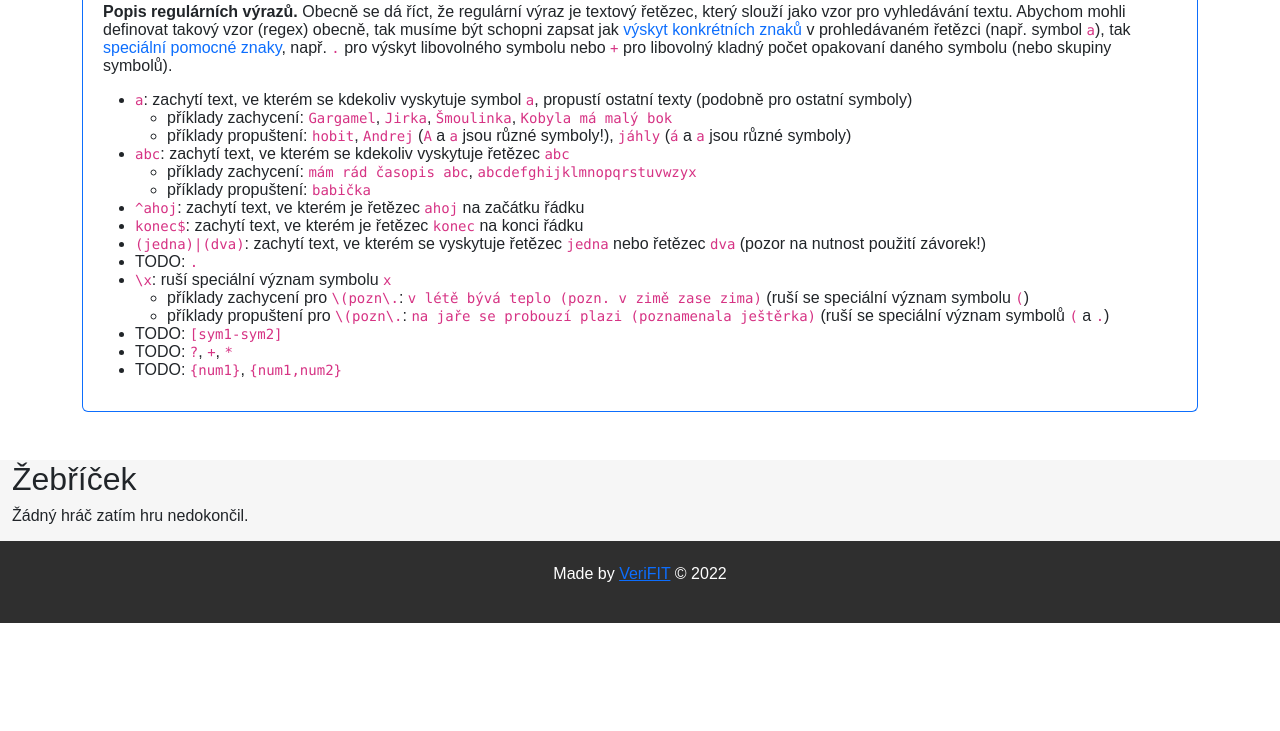
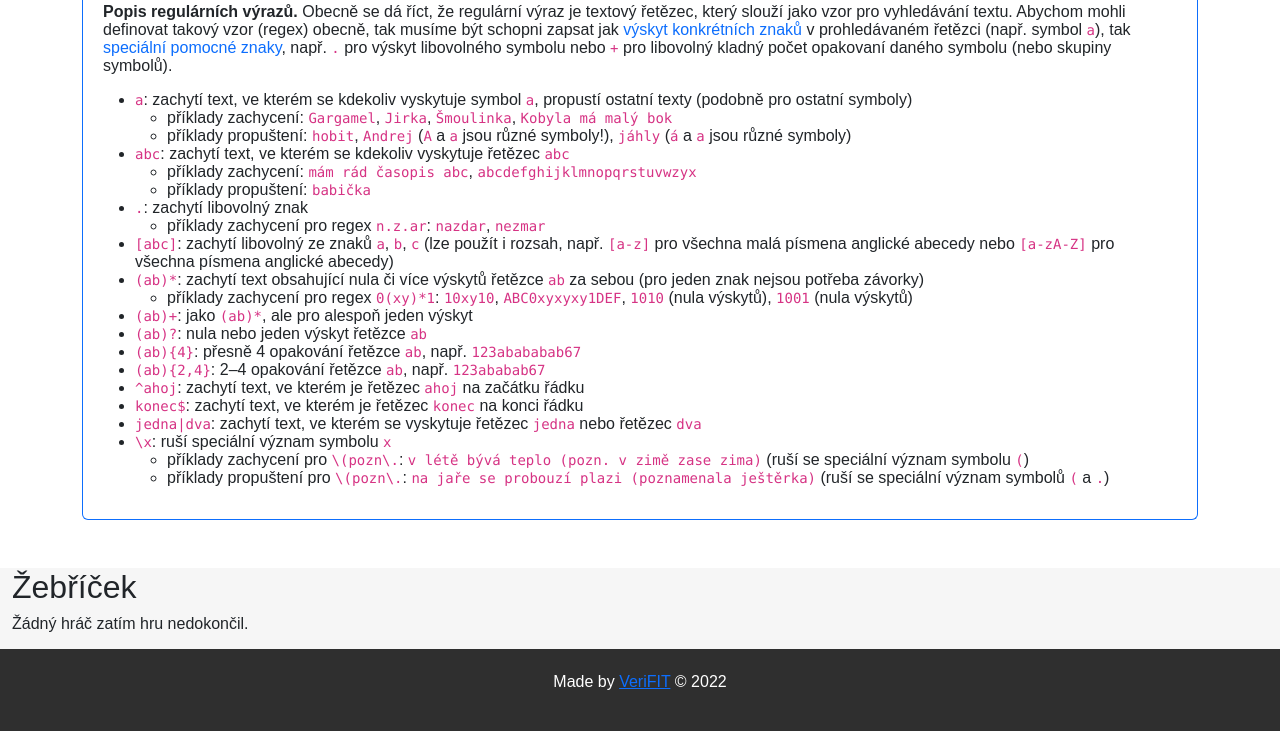
Before and after one commit to VeriFIT/regular-game, a Django app: page /game/ in a window 1280 px wide, after a click on "Co jsou regexy?". Shown: the part 1209-1940 px from the top of the page. Before the commit the page ends 1832 px from the top, so only its background shows below. Run offline with Django 4.2, Linux system fonts and the light colour scheme; data that the repository does not hold is empty; parts of the project's set-up code (start-up, migrations or seed data) failed here and were passed over.

Commit message:
Update the in-game help for regexes.

```diff
--- a/regular_game_site/regular_game/templates/regular_game/regex-help.html
+++ b/regular_game_site/regular_game/templates/regular_game/regex-help.html
@@ -18,24 +18,39 @@
       <li>příklady propuštení: <code>babička</code></li>
     </ul>
 
+    <li><code>.</code>: zachytí libovolný znak</li>
+    <ul>
+      <li>příklady zachycení pro regex <code>n.z.ar</code>: <code>nazdar</code>, <code>nezmar</code></li>
+    </ul>
+
+    <li>
+      <code>[abc]</code>: zachytí libovolný ze znaků <code>a</code>, <code>b</code>, <code>c</code>
+      (lze použít i rozsah, např. <code>[a-z]</code> pro všechna malá písmena anglické abecedy nebo <code>[a-zA-Z]</code> pro všechna písmena anglické abecedy)
+    </li>
+
+    <li><code>(ab)*</code>: zachytí text obsahující nula či více výskytů řetězce <code>ab</code> za sebou (pro jeden znak nejsou potřeba závorky)</li>
+    <ul>
+      <li>příklady zachycení pro regex <code>0(xy)*1</code>: <code>10xy10</code>, <code>ABC0xyxyxy1DEF</code>, <code>1010</code> (nula výskytů), <code>1001</code> (nula výskytů)</li>
+    </ul>
+
+    <li><code>(ab)+</code>: jako <code>(ab)*</code>, ale pro alespoň jeden výskyt</li>
+
+    <li><code>(ab)?</code>: nula nebo jeden výskyt řetězce <code>ab</code></li>
+
+    <li><code>(ab){4}</code>: přesně 4 opakování řetězce <code>ab</code>, např. <code>123abababab67</code></li>
+
+    <li><code>(ab){2,4}</code>: 2–4 opakování řetězce <code>ab</code>, např. <code>123ababab67</code></li>
+
     <li><code>^ahoj</code>: zachytí text, ve kterém je řetězec <code>ahoj</code> na začátku řádku</li>
 
     <li><code>konec$</code>: zachytí text, ve kterém je řetězec <code>konec</code> na konci řádku</li>
 
-    <li><code>(jedna)|(dva)</code>: zachytí text, ve kterém se vyskytuje řetězec <code>jedna</code> nebo řetězec <code>dva</code> (pozor na nutnost použití závorek!)</li>
-
-    <li>TODO: <code>.</code></li>
+    <li><code>jedna|dva</code>: zachytí text, ve kterém se vyskytuje řetězec <code>jedna</code> nebo řetězec <code>dva</code></li>
 
     <li><code>\x</code>: ruší speciální význam symbolu <code>x</code></li>
     <ul>
       <li>příklady zachycení pro <code>\(pozn\.</code>: <code>v létě bývá teplo (pozn. v zimě zase zima)</code> (ruší se speciální význam symbolu <code>(</code>)</li>
       <li>příklady propuštení pro <code>\(pozn\.</code>: <code>na jaře se probouzí plazi (poznamenala ještěrka)</code> (ruší se speciální význam symbolů <code>(</code> a <code>.</code>)</li>
     </ul>
-
-    <li>TODO: <code>[sym1-sym2]</code></li>
-
-    <li>TODO: <code>?</code>, <code>+</code>, <code>*</code></li>
-
-    <li>TODO: <code>{num1}</code>, <code>{num1,num2}</code></li>
   </ul>
 </div>
```
